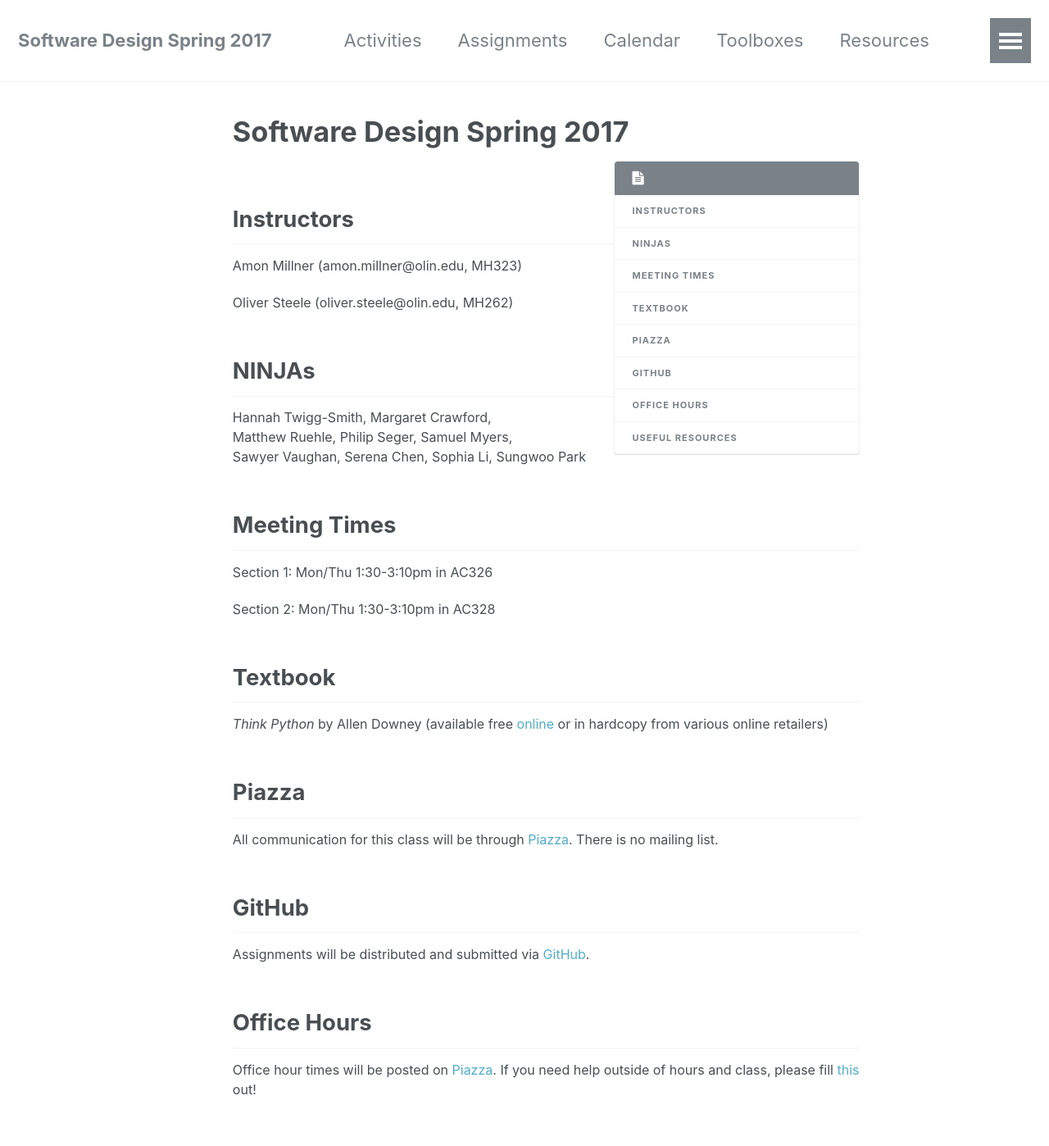
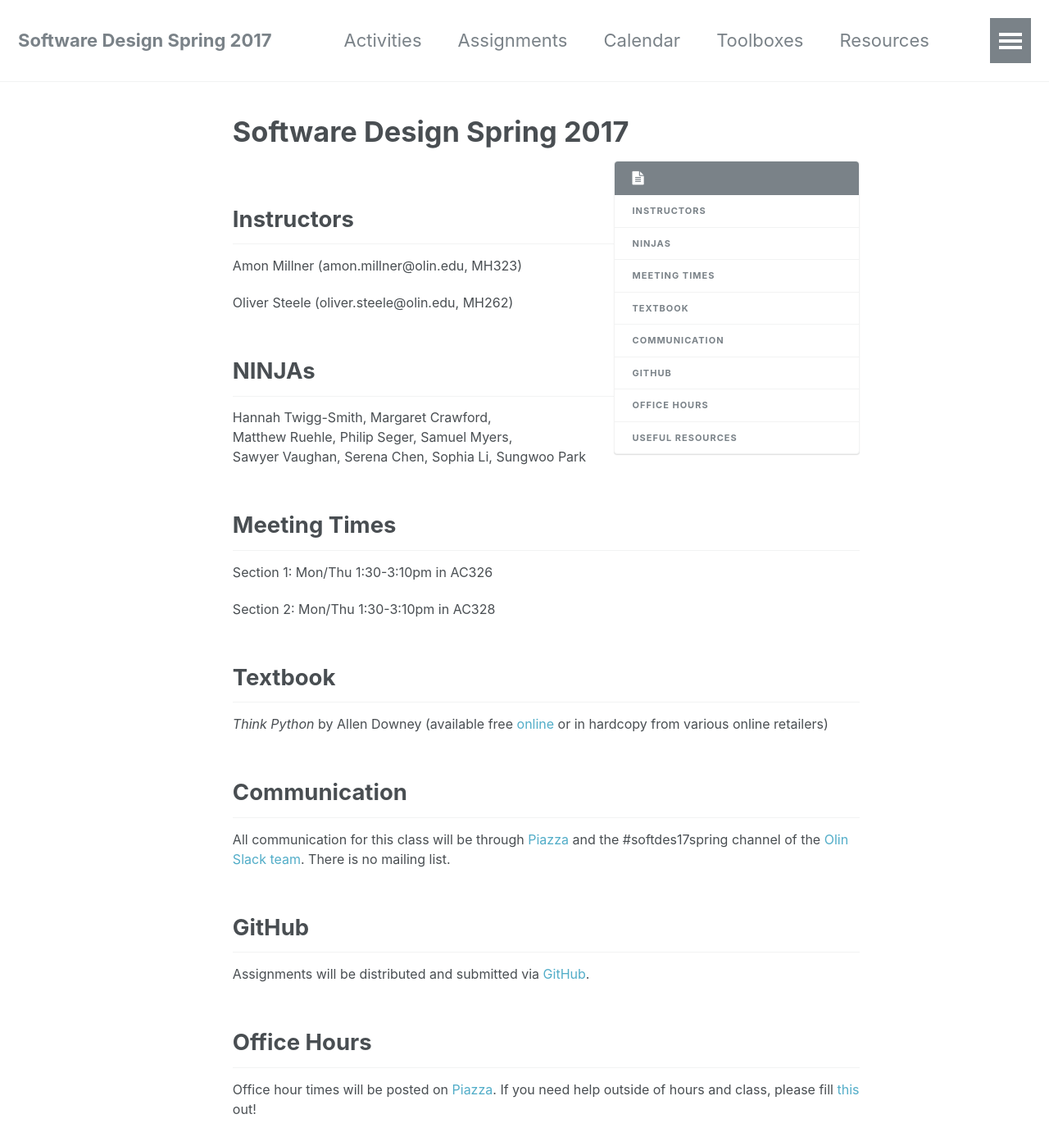
Before and after one commit to sd17spring/sd17spring.github.io, a Jekyll site: the page built from index.md, in a window 1280 px wide and 1400 px high. Shown: the whole window at 82% size. Built offline with Jekyll 4.4.1, drawn with Linux system fonts in a browser that asks for light colours.

Commit message:
add Slack channel to home page

```diff
--- a/index.md
+++ b/index.md
@@ -35,11 +35,11 @@ various online retailers)
 
 
 {% if site.course.piazza_url %}
-## Piazza
+## Communication
 
-All communication for this class will be through
-[Piazza]({{site.course.piazza_url}}). There is no mailing
-list.
+All communication for this class will be through [Piazza]({{site.course.piazza_url}})
+and the #softdes17spring channel of the [Olin Slack team](https://olin.slack.edu).
+There is no mailing list.
 {% endif %}
 
 
```
